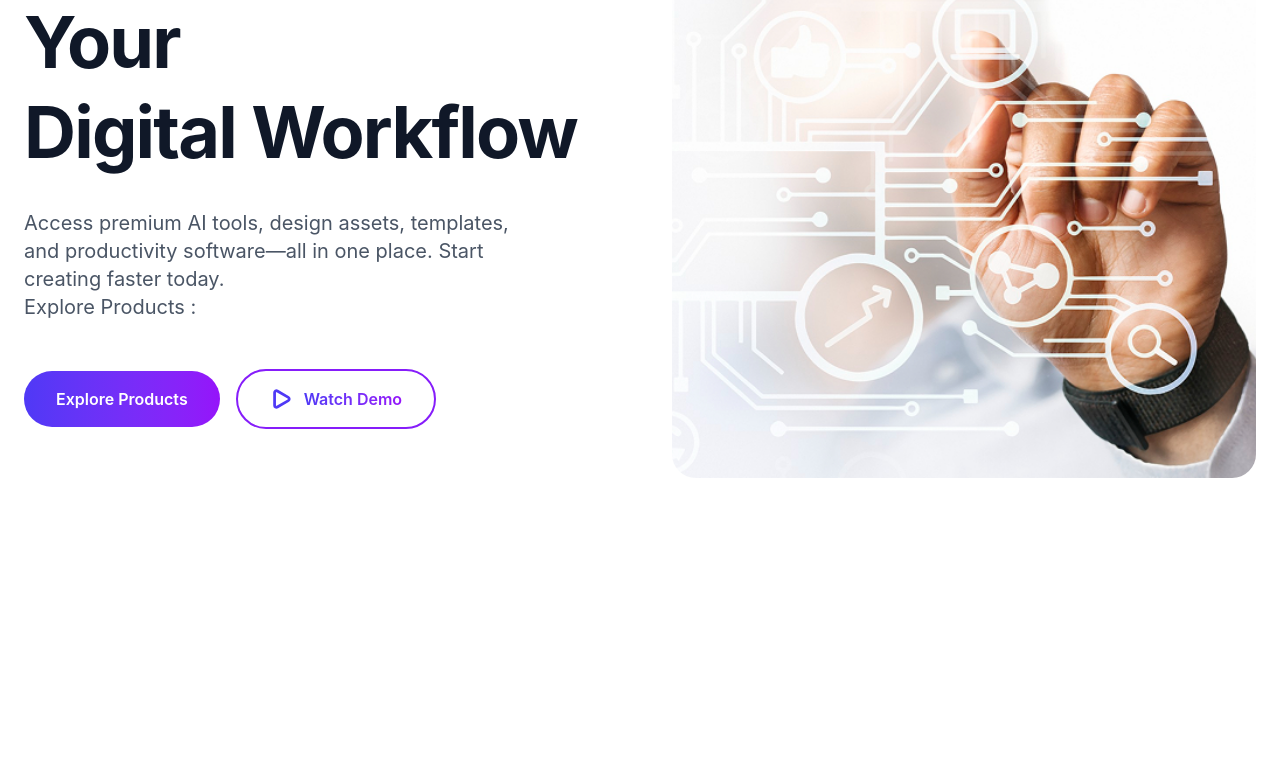
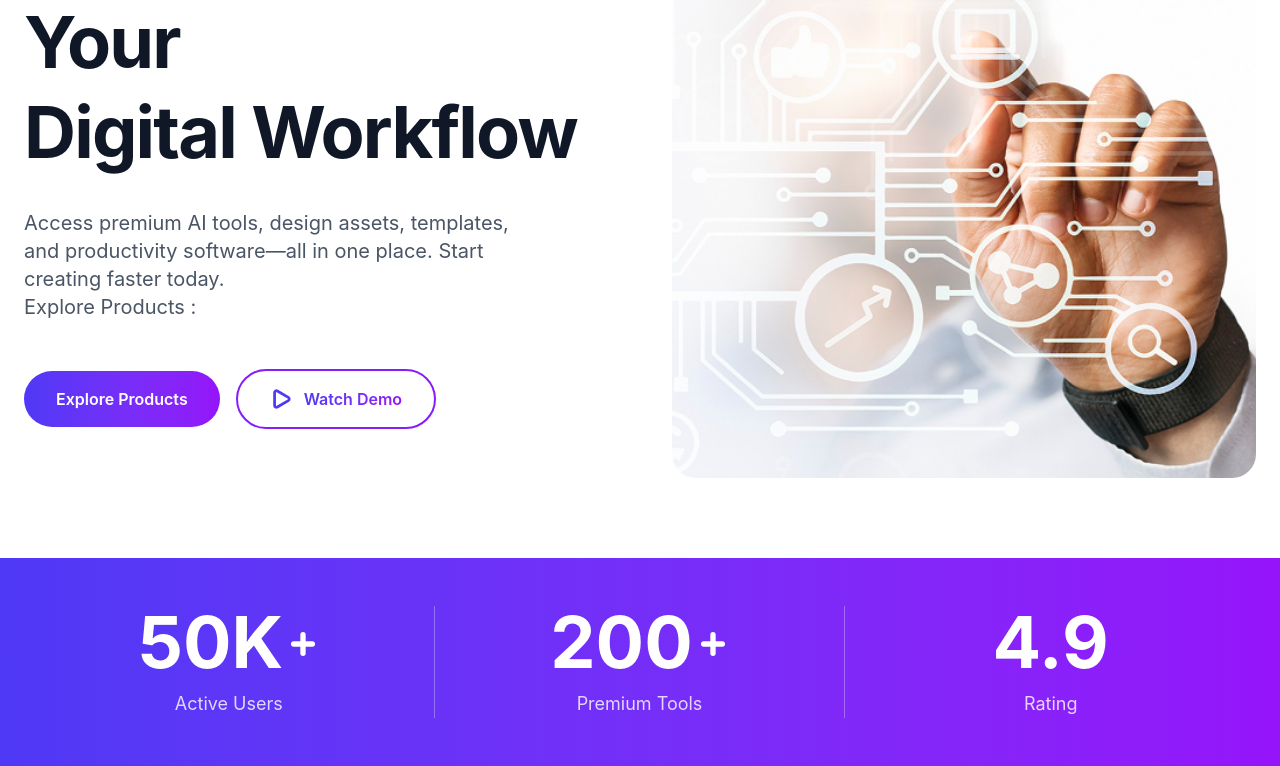
Before and after one commit to fireflyurmi/digital-tools-platform, a React (Vite) app: page / in a window 1280 px wide. Shown: the part 364-1130 px from the top of the page. Before the commit the page ends 922 px from the top, so only its background shows below. Built offline with nearby package versions, Linux system fonts and the light colour scheme.

Commit message:
counter section has completed

```diff
--- a/src/Components/Ui/Counter.jsx
+++ b/src/Components/Ui/Counter.jsx
@@ -3,7 +3,30 @@ import { Plus } from 'lucide-react';
 
 const Counter = () => {
   return (
-    <div></div>
+    <div className="bg-linear-to-r from-[#4F39F6] to-[#9514FA] py-12">
+      <div className="max-w-7xl mx-auto px-6">
+        <div className="grid grid-cols-1 md:grid-cols-3 gap-8 md:gap-0 text-center text-white">
+          <div className="flex flex-col items-center md:border-r border-white/30">
+            <div className="flex items-center justify-center gap-1">
+              <span className="text-6xl md:text-7xl font-bold">50K</span>
+              <Plus size={32} strokeWidth={4} className="mt-1" />
+            </div>
+            <p className="text-white/80 mt-3 text-lg">Active Users</p>
+          </div>
+          <div className="flex flex-col items-center md:border-r border-white/30">
+            <div className="flex items-center justify-center gap-1">
+              <span className="text-6xl md:text-7xl font-bold">200</span>
+              <Plus size={32} strokeWidth={4} className="mt-1" />
+            </div>
+            <p className="text-white/80 mt-3 text-lg">Premium Tools</p>
+          </div>
+          <div className="flex flex-col items-center">
+            <div className="text-6xl md:text-7xl font-bold">4.9</div>
+            <p className="text-white/80 mt-3 text-lg">Rating</p>
+          </div>
+        </div>
+      </div>
+    </div>
   );
 };
 
```
